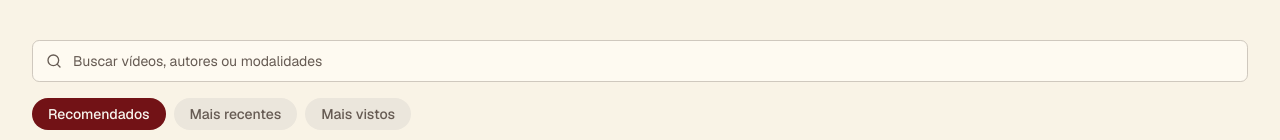
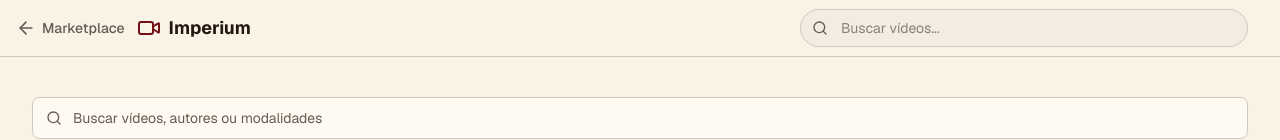
Before and after one commit to Kaiser9888/imperium-bikes-front, a Next.js app: page /videos in a window 1280 px wide. Shown: the top 140 px of the page. Built offline with nearby package versions, Linux system fonts and the light colour scheme; no server answers; a web font is replaced by a local one.

Commit message:
feat: novo louty com voltar ao menu

```diff
--- a/app/videos/layout.tsx
+++ b/app/videos/layout.tsx
@@ -2,10 +2,11 @@
 
 import Link from "next/link";
 import { usePathname } from "next/navigation";
-import { Home, Search, Plus, Play, Video } from "lucide-react";
+import { Home, Search, Plus, Play, Video, ArrowLeft, Store } from "lucide-react";
 
 export default function VideosLayout({ children }: { children: React.ReactNode }) {
     const pathname = usePathname();
+    const isMemento = pathname.startsWith("/videos/memento");
 
     const navItems = [
         { icon: Home, label: "Início", href: "/videos" },
@@ -17,12 +18,47 @@ export default function VideosLayout({ children }: { children: React.ReactNode }
 
     return (
       <div className="min-h-screen bg-background">
-          {/* Conteúdo principal - ocupa tudo */}
-          <main className="pb-16">
+          {/* ===== TOP BAR ===== */}
+          <header className="sticky top-0 z-40 border-b border-border bg-background/95 backdrop-blur-lg">
+              <div className="flex h-14 items-center justify-between px-4">
+                  {/* Esquerda: Logo + Voltar Marketplace */}
+                  <div className="flex items-center gap-3">
+                      <Link href="/" className="flex items-center gap-1.5 text-muted-foreground hover:text-foreground transition-colors">
+                          <ArrowLeft className="h-5 w-5" />
+                          <span className="text-sm font-medium hidden sm:inline">Marketplace</span>
+                      </Link>
+                      <Link href="/videos" className="flex items-center gap-2 font-bold text-lg">
+                          <Video className="h-6 w-6 text-primary" />
+                          <span className="hidden sm:inline">Imperium</span>
+                      </Link>
+                  </div>
+
+                  {/* Centro: Busca (desktop) */}
+                  <div className="hidden sm:block flex-1 max-w-md mx-4">
+                      <div className="relative">
+                          <Search className="absolute left-3 top-1/2 -translate-y-1/2 h-4 w-4 text-muted-foreground" />
+                          <input
+                            type="search"
+                            placeholder="Buscar vídeos..."
+                            className="w-full rounded-full border border-border bg-muted/50 pl-10 pr-4 py-2 text-sm outline-none focus:border-primary/40 focus:bg-background transition-colors"
+                          />
+                      </div>
+                  </div>
+
+                  {/* Direita: Ícone de busca (mobile) */}
+                  <Link href="/videos/buscar" className="sm:hidden text-muted-foreground hover:text-foreground">
+                      <Search className="h-5 w-5" />
+                  </Link>
+              </div>
+          </header>
+
+          {/* Conteúdo principal - Memento sem padding bottom */}
+          <main className={isMemento ? "" : "pb-16"}>
               {children}
           </main>
 
-          {/* ===== BOTTOM NAVIGATION ===== */}
+          {/* ===== BOTTOM NAVIGATION - Não aparece no Memento ===== */}
+          {!isMemento && (
             <nav className="fixed bottom-0 left-0 right-0 z-50 border-t border-border bg-background/95 backdrop-blur-lg">
                 <div className="flex items-center justify-around px-2">
                     {navItems.map((item) => {
@@ -59,6 +95,7 @@ export default function VideosLayout({ children }: { children: React.ReactNode }
                     })}
                 </div>
             </nav>
+          )}
       </div>
     );
 }
```
Lines whose indentation alone changed are shown as unchanged.
